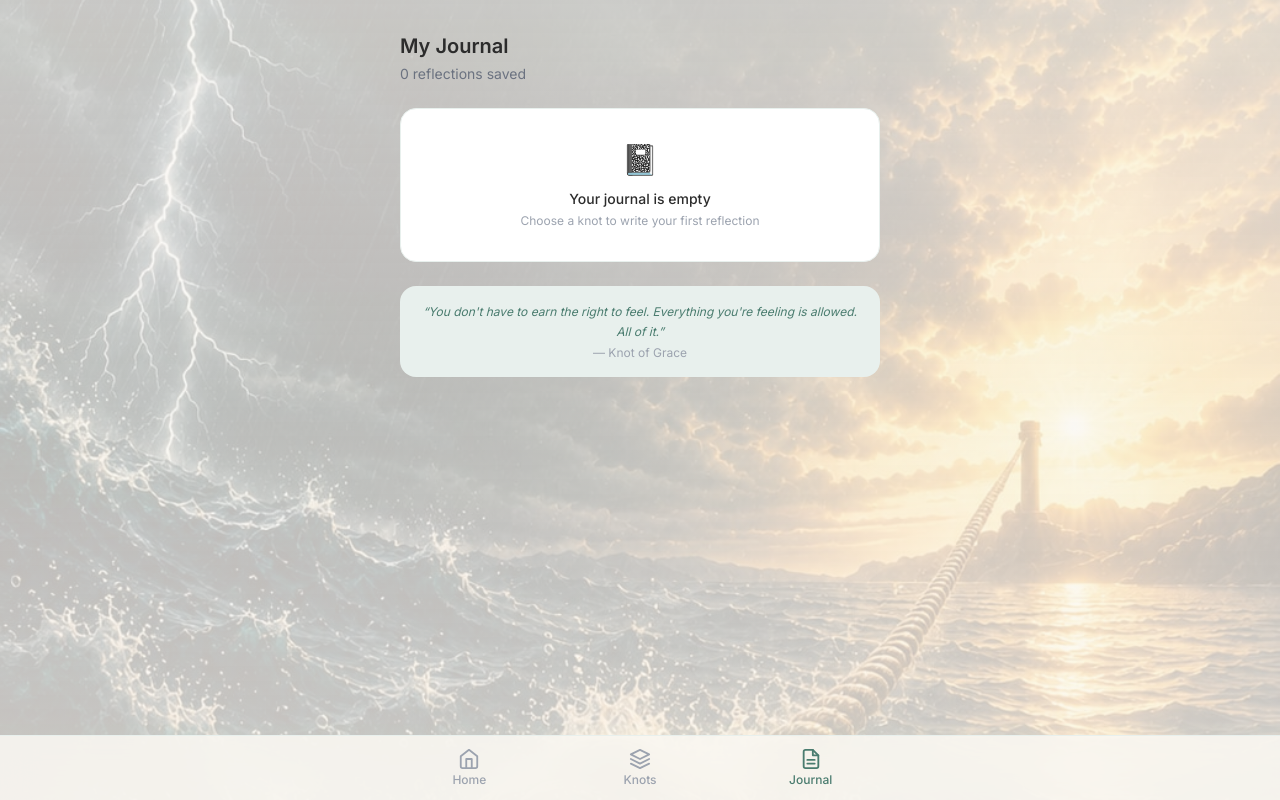
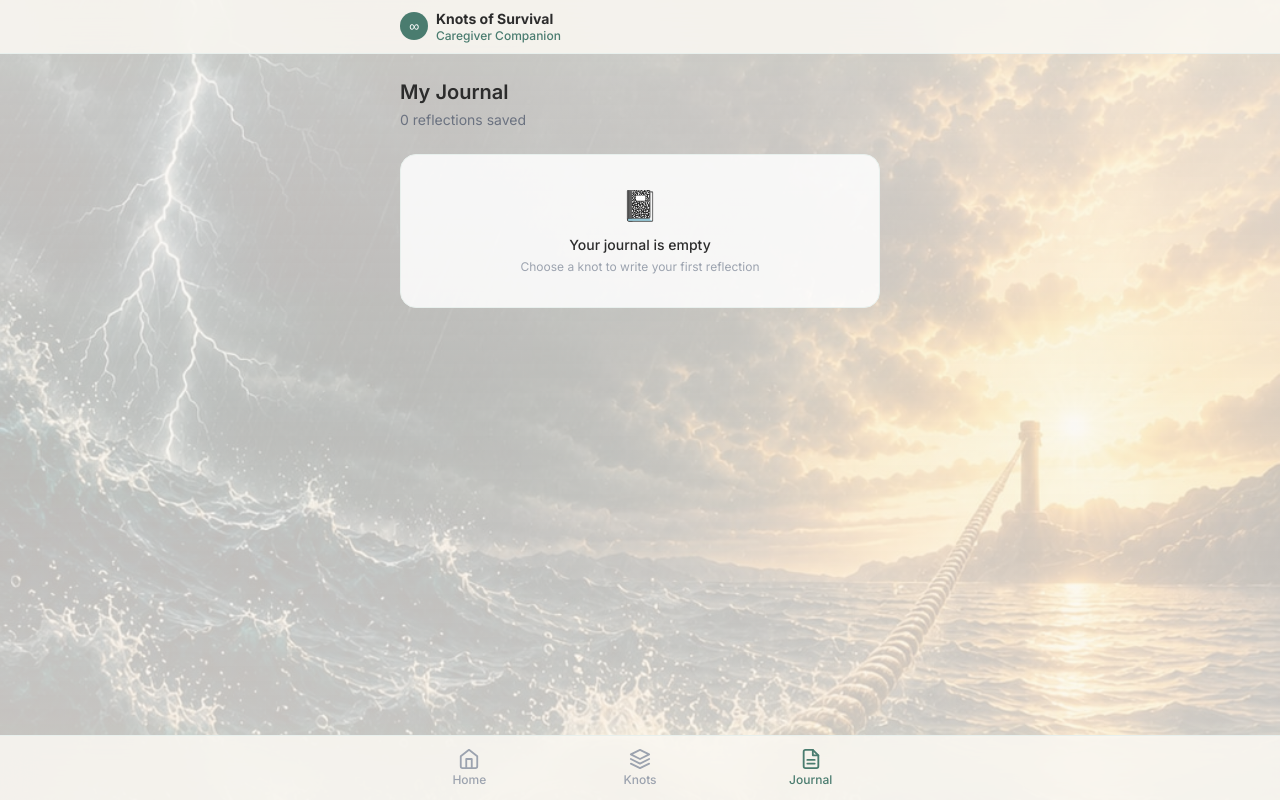
Before and after one commit to sherbear55/knots-companion, a Next.js app: page /history in a window 1280 px wide. Built offline with nearby package versions, Linux system fonts and the light colour scheme.

Commit message:
Branding on every page, larger nav title, readable amber, journal tag fix, matching quote

```diff
--- a/app/(app)/history/page.tsx
+++ b/app/(app)/history/page.tsx
@@ -3,8 +3,8 @@ import { useEffect, useState } from 'react';
 import { getJournalEntries, SavedEntry } from '@/lib/progress-store';
 import { getKnotById } from '@/lib/knots-data';
 
-const typeColors: Record<string, string> = { truth: '#C49A6C', why: '#4A7C6F', what: '#B8847A', where: '#7C6F4A' };
-const typeLabels: Record<string, string> = { truth: 'Truth', why: 'Why', what: 'What', where: 'Where' };
+const typeColors: Record<string, string> = { truth: '#4A7C6F', why: '#4A7C6F', what: '#B8847A', where: '#7C6F4A', movement: '#C49A6C' };
+const typeLabels: Record<string, string> = { truth: "Knot's Truth", why: 'Why', what: 'What', where: 'Where', movement: 'Deep Dive' };
 
 function timeAgo(iso: string) {
   const days = Math.floor((Date.now() - new Date(iso).getTime()) / 86400000);
@@ -22,8 +22,13 @@ export default function HistoryPage() {
 
   useEffect(() => { setEntries(getJournalEntries()); }, []);
 
+  // For the bottom inspirational quote — use the most recent entry's knot truth if available
+  const mostRecentKnot = entries.length > 0 && entries[0].knotId != null
+    ? getKnotById(entries[0].knotId)
+    : null;
+
   return (
-    <div className="px-4 pt-8 pb-4">
+    <div className="px-4 pt-6 pb-4">
       <div className="mb-6">
         <h1 className="text-xl font-semibold" style={{ color: '#2C2C2C' }}>My Journal</h1>
         <p className="text-sm mt-1" style={{ color: '#6B7280' }}>
@@ -32,7 +37,7 @@ export default function HistoryPage() {
       </div>
 
       {entries.length === 0 ? (
-        <div className="rounded-2xl p-8 text-center" style={{ backgroundColor: '#ffffff', border: '1px solid #E8F0ED' }}>
+        <div className="rounded-2xl p-8 text-center" style={{ backgroundColor: 'rgba(255,255,255,0.85)', border: '1px solid #E8F0ED' }}>
           <p className="text-3xl mb-3">📓</p>
           <p className="text-sm font-medium mb-1" style={{ color: '#2C2C2C' }}>Your journal is empty</p>
           <p className="text-xs" style={{ color: '#9CA3AF' }}>Choose a knot to write your first reflection</p>
@@ -41,15 +46,20 @@ export default function HistoryPage() {
         <div className="space-y-3">
           {entries.map((entry) => {
             const knot = entry.knotId != null ? getKnotById(entry.knotId) : undefined;
-            const color = typeColors[entry.type];
+            const color = typeColors[entry.type] ?? '#4A7C6F';
+            const label = typeLabels[entry.type] ?? entry.type;
+            // For the tag: show full knot name for truth entries, or knot name + type
+            const knotLabel = knot?.fullName ?? entry.knotName ?? (entry.movementName ? `${entry.movementName} Movement` : '');
             return (
-              <div key={entry.id} className="rounded-2xl overflow-hidden" style={{ backgroundColor: '#ffffff', border: '1px solid #E8F0ED' }}>
+              <div key={entry.id} className="rounded-2xl overflow-hidden" style={{ backgroundColor: 'rgba(255,255,255,0.90)', border: '1px solid #E8F0ED' }}>
                 <div className="px-4 pt-4 pb-3 flex items-start justify-between gap-2" style={{ borderBottom: '1px solid #E8F0ED' }}>
                   <div className="flex items-center gap-2 flex-wrap">
+                    {/* Type badge */}
                     <span className="text-xs font-semibold px-2.5 py-0.5 rounded-full" style={{ backgroundColor: color + '18', color }}>
-                      {typeLabels[entry.type]}
+                      {label}
                     </span>
-                    <span className="text-xs font-medium" style={{ color: '#2C2C2C' }}>{knot?.name}</span>
+                    {/* Knot name */}
+                    <span className="text-xs font-medium" style={{ color: '#2C2C2C' }}>{knotLabel}</span>
                     {entry.isFromBook && (
                       <span className="text-xs px-1.5 py-0.5 rounded" style={{ backgroundColor: '#4A7C6F12', color: '#4A7C6F' }}>📖 book</span>
                     )}
@@ -70,7 +80,7 @@ export default function HistoryPage() {
                 <div className="px-4 pb-3">
                   <p className="text-xs" style={{ color: '#9CA3AF' }}>
                     {entry.response.trim().split(/\s+/).length} words
-                    {entry.isFromBook ? '' : ' · App exclusive question'}
+                    {!entry.isFromBook && entry.type !== 'truth' ? ' · App exclusive question' : ''}
                   </p>
                 </div>
               </div>
@@ -79,12 +89,23 @@ export default function HistoryPage() {
         </div>
       )}
 
-      <div className="mt-6 rounded-2xl p-4 text-center" style={{ backgroundColor: '#E8F0ED' }}>
-        <p className="text-xs leading-relaxed italic" style={{ color: '#4A7C6F' }}>
-          &ldquo;You don&apos;t have to earn the right to feel. Everything you&apos;re feeling is allowed. All of it.&rdquo;
-        </p>
-        <p className="text-xs mt-1" style={{ color: '#9CA3AF' }}>— Knot of Grace</p>
-      </div>
+      {/* Bottom quote — matches the most recent entry's knot */}
+      {mostRecentKnot && (
+        <div className="mt-6 rounded-2xl p-4 text-center" style={{ backgroundColor: '#E8F0ED' }}>
+          <p className="text-xs leading-relaxed italic" style={{ color: '#4A7C6F' }}>
+            &ldquo;{mostRecentKnot.knotsTruth}&rdquo;
+          </p>
+          <p className="text-xs mt-1" style={{ color: '#9CA3AF' }}>— {mostRecentKnot.fullName}</p>
+        </div>
+      )}
+      {!mostRecentKnot && entries.length > 0 && (
+        <div className="mt-6 rounded-2xl p-4 text-center" style={{ backgroundColor: '#E8F0ED' }}>
+          <p className="text-xs leading-relaxed italic" style={{ color: '#4A7C6F' }}>
+            &ldquo;You are not alone in this. Every knot you tie is an act of love.&rdquo;
+          </p>
+          <p className="text-xs mt-1" style={{ color: '#9CA3AF' }}>— Knots of Survival</p>
+        </div>
+      )}
     </div>
   );
 }
--- a/app/(app)/layout.tsx
+++ b/app/(app)/layout.tsx
@@ -54,6 +54,27 @@ export default function AppLayout({ children }: { children: React.ReactNode }) {
         }}
       />
 
+      {/* Top branding bar */}
+      <header
+        className="sticky top-0 z-40 border-b"
+        style={{
+          backgroundColor: 'rgba(250,247,242,0.88)',
+          backdropFilter: 'blur(16px)',
+          WebkitBackdropFilter: 'blur(16px)',
+          borderColor: '#E8F0ED',
+        }}
+      >
+        <div className="max-w-lg mx-auto px-4 py-2.5 flex items-center gap-2" style={{ position: 'relative', zIndex: 1 }}>
+          <div className="w-7 h-7 rounded-full flex items-center justify-center flex-shrink-0" style={{ backgroundColor: '#4A7C6F' }}>
+            <span className="text-white text-sm">∞</span>
+          </div>
+          <div>
+            <p className="text-sm font-bold leading-tight" style={{ color: '#2C2C2C' }}>Knots of Survival</p>
+            <p className="text-xs font-medium leading-tight" style={{ color: '#4A7C6F' }}>Caregiver Companion</p>
+          </div>
+        </div>
+      </header>
+
       {/* Page content */}
       <main className="flex-1 pb-20 max-w-lg mx-auto w-full" style={{ position: 'relative', zIndex: 1 }}>
         {children}
--- a/app/page.tsx
+++ b/app/page.tsx
@@ -67,8 +67,8 @@ export default function HomePage() {
               <span className="text-white text-base">∞</span>
             </div>
             <div>
-              <p className="text-xs font-semibold leading-tight" style={{ color: '#2C2C2C' }}>Knots of Survival</p>
-              <p className="text-xs leading-tight" style={{ color: '#9CA3AF' }}>Caregiver Companion</p>
+              <p className="text-sm font-bold leading-tight" style={{ color: '#2C2C2C' }}>Knots of Survival</p>
+              <p className="text-sm font-medium leading-tight" style={{ color: '#4A7C6F' }}>Caregiver Companion</p>
             </div>
           </div>
           <div className="flex items-center gap-3">
@@ -89,7 +89,7 @@ export default function HomePage() {
         <p className="text-lg leading-relaxed mb-4" style={{ color: '#6B7280' }}>
           A daily reflection companion for caregivers — grounded in 17 knots of wisdom, one honest question at a time.
         </p>
-        <p className="text-sm italic mb-8" style={{ color: '#C49A6C' }}>
+        <p className="text-sm italic mb-8" style={{ color: '#7D5C2E', textShadow: '0 1px 3px rgba(250,247,242,0.8)' }}>
           &ldquo;You are not invisible. What you are carrying is real, and you are allowed to let it be witnessed.&rdquo;
         </p>
         <div className="flex flex-col sm:flex-row gap-3 justify-center">
```
